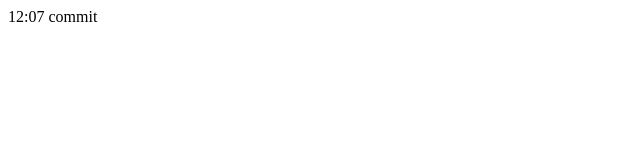
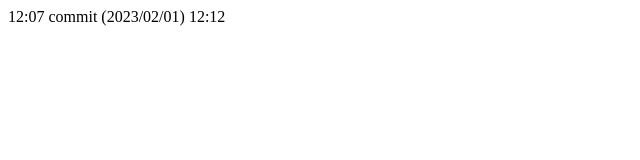
Before and after one commit to scriptfetish/scriptfetish.github.io, a plain HTML site: page index.html in a window 1280 px wide. Shown: the whole page, without its empty margins (0-640 px from the left). Drawn offline with Linux system fonts and the light colour scheme.

Commit message:
Mining (#1)
* sunchip

* mining

* 02/01

```diff
--- a/index.html
+++ b/index.html
@@ -7,6 +7,9 @@
     <title>Document</title>
 </head>
 <body>
-    12:07 commit
+    12:07 commit (2023/02/01)
+
+
+    12:12
 </body>
 </html>
```
Also changed, not shown: 2 other files.
